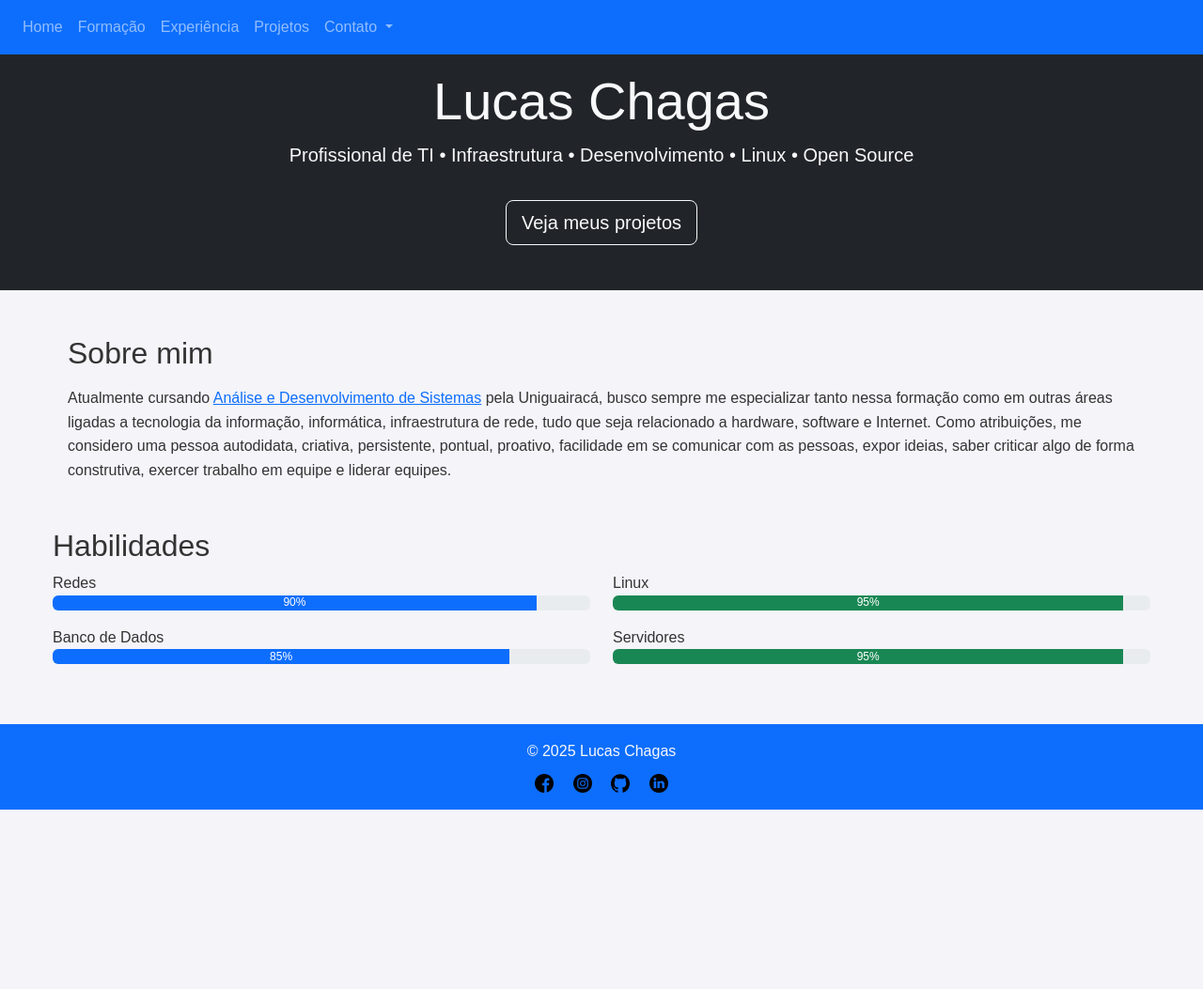
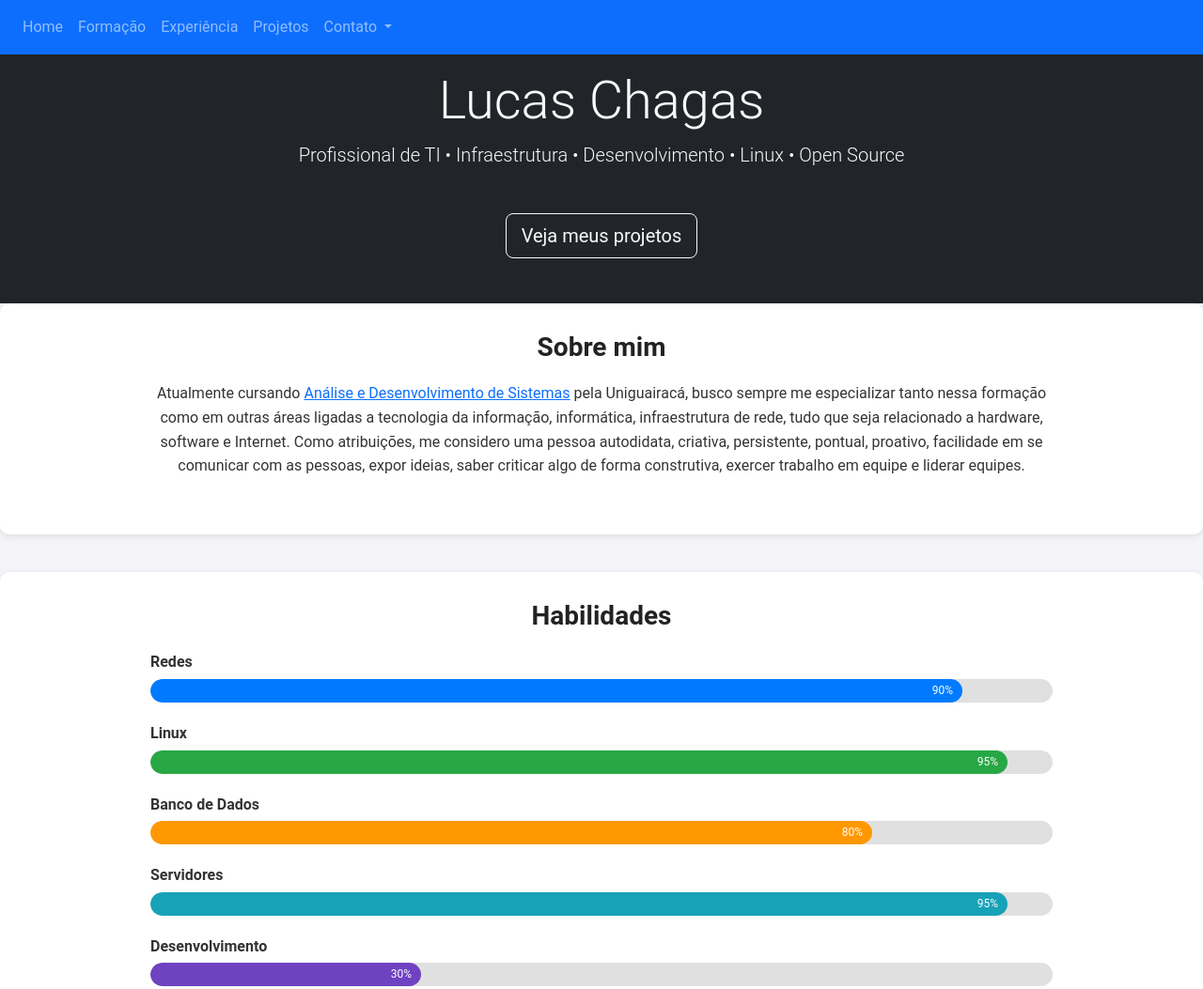
Before and after one commit to Lucas-chagas/portfolio, a plain HTML site: page index.html in a window 1280 px wide. Shown: the top 1053 px of the page at 94% size. Before the commit the page ends 862 px from the top, so only its background shows below. Drawn offline with nearby package versions, Linux system fonts and the light colour scheme.

Commit message:
Terceiro commit

```diff
--- a/css/estilo.css
+++ b/css/estilo.css
@@ -1,4 +1,3 @@
-/* Reset básico */
 * {
     margin: 0;
     padding: 0;
@@ -6,10 +5,32 @@
   }
 
   body {
-  font-family: Arial, sans-serif;
+    font-family: "Roboto", sans-serif;
     line-height: 1.6;
     background: #f4f4f9;
     color: #333;
+    margin: 0;
+    padding: 0;
+  }
+
+  h2 {
+    text-align: center;
+    margin-bottom: 20px;
+    font-size: 28px;
+    color: #222;
+    font-weight: bold;
+  }
+
+  p {
+    text-align: center;
+    font-size: 16px;
+    margin-bottom: 30px;
+  }
+
+  .container {
+    max-width: 1000px;
+    margin: 0 auto;
+    padding: 30px 20px;
   }
 
   /* Header */
@@ -49,6 +70,49 @@ body {
   .site-nav .ativo {
     text-decoration: underline;
   }
+
+  /* Página Index */
+
+  .sobre-mim, .habilidades {
+    background: #fff;
+    border-radius: 10px;
+    box-shadow: 0 2px 8px rgba(0, 0, 0, 0.1);
+    margin-bottom: 40px;
+  }
+
+  .skill {
+    margin-bottom: 20px;
+  }
+
+  .skill span {
+    display: block;
+    font-weight: 600;
+    margin-bottom: 5px;
+  }
+
+  .progress {
+    background-color: #e0e0e0;
+    border-radius: 20px;
+    overflow: hidden;
+    height: 25px;
+  }
+
+  .progress-bar {
+    height: 100%;
+    line-height: 25px;
+    text-align: right;
+    padding-right: 10px;
+    color: #fff;
+    border-radius: 20px;
+    transition: width 1s ease-in-out;
+  }
+
+.progress-bar.redes { background: #007bff; }
+.progress-bar.linux { background: #28a745; }
+.progress-bar.bd { background: #ff9800; }
+.progress-bar.servidores { background: #17a2b8; }
+.progress-bar.dev { background: #6f42c1; }
+.progress-bar.seguranca { background: #e83e8c; }
 
   /* Formação / Cursos */
 .formacao {
@@ -205,7 +269,7 @@ body {
 
 .projeto-card img {
   width: 100%;
-  height: 180px;
+  height: 300px;
   object-fit: cover;
   border-radius: 6px;
 }
@@ -219,13 +283,8 @@ body {
   font-size: 0.95rem;
   color: #555;
 }
-.container {
-  max-width: 1200px;
-  margin: 0 auto;
-  padding: 0 1rem; /* dá respiro nas laterais */
-}
 
-  /* ===== Contato ===== */
+  /*Página Contato */
 .contato {
   display: flex;
   flex-direction: column;
@@ -243,7 +302,7 @@ body {
   flex-direction: column;
   gap: 1rem;
   width: 100%;
-  max-width: 400px;  /* limita tamanho */
+  max-width: 400px;
   background: #fff;
   padding: 1.5rem;
   border-radius: 10px;
--- a/index.html
+++ b/index.html
@@ -48,51 +48,62 @@
           <p class="lead">Profissional de TI • Infraestrutura • Desenvolvimento • Linux • Open Source</p>
           <a href="projetos.html" class="btn btn-outline-light btn-lg mt-3">Veja meus projetos</a>
         </header>
-        <main class="container">
-            <section class="container my-5">
-              <h2 class="mb-3">Sobre mim</h2>
-              <p class="text-justify">
-                    Atualmente cursando <a href="ads.html">Análise e Desenvolvimento de Sistemas</a> pela Uniguairacá, busco
+
+        <section class="sobre-mim">
+          <div class="container">
+            <h2>Sobre mim</h2>
+              <p>Atualmente cursando <a href="ads.html">Análise e Desenvolvimento de Sistemas</a> pela Uniguairacá, busco
               sempre me especializar tanto nessa formação como em outras áreas ligadas a tecnologia da
               informação, informática, infraestrutura de rede, tudo que seja relacionado a hardware, software e Internet.
               Como atribuições, me considero uma pessoa autodidata, criativa, persistente, pontual, proativo, facilidade
               em se comunicar com as pessoas, expor ideias, saber criticar algo de forma construtiva, exercer trabalho
-                    em equipe e liderar equipes.
-                </p>
+              em equipe e liderar equipes.</p>
+          </div>
         </section>
-        </main>
-        <section class="container my-5">
+
+        <section class="habilidades">
+            <div class="container">
               <h2>Habilidades</h2>
-            <div class="row">
-              <div class="col-md-6 mb-3">
-                <label>Redes</label>
+              <div class="skill">
+                <span>Redes</span>
                 <div class="progress">
-                  <div class="progress-bar bg-primary" style="width: 90%">90%</div>
+                  <div class="progress-bar redes" style="width: 90%">90%</div>
                 </div>
               </div>
-              <div class="col-md-6 mb-3">
-                <label>Linux</label>
+              <div class="skill">
+                <span>Linux</span>
                 <div class="progress">
-                  <div class="progress-bar bg-success" style="width: 95%">95%</div>
+                  <div class="progress-bar linux" style="width: 95%">95%</div>
                 </div>
               </div>
-            </div>
-            <div class="row">
-              <div class="col-md-6 mb-3">
-                <label>Banco de Dados</label>
+              <div class="skill">
+                <span>Banco de Dados</span>
                 <div class="progress">
-                  <div class="progress-bar bg-primary" style="width: 85%">85%</div>
+                  <div class="progress-bar bd" style="width: 80%">80%</div>
                 </div>
               </div>
-              <div class="col-md-6 mb-3">
-                <label>Servidores</label>
+              <div class="skill">
+                <span>Servidores</span>
                 <div class="progress">
-                  <div class="progress-bar bg-success" style="width: 95%">95%</div>
+                  <div class="progress-bar servidores" style="width: 95%">95%</div>
+                </div>
+              </div>
+              <div class="skill">
+                <span>Desenvolvimento</span>
+                <div class="progress">
+                  <div class="progress-bar dev" style="width: 30%">30%</div>
+                </div>
+              </div>
+              <div class="skill">
+                <span>Segurança</span>
+                <div class="progress">
+                  <div class="progress-bar seguranca" style="width: 85%">85%</div>
                 </div>
               </div>
             </div>
         </section>
 
+        <br><br><br><br>
 
         <footer>
             <div class="bg-primary text-light text-center p-3">
```
Also changed, not shown: projetos.html (+3 -1 lines), Imagens/Proxmox/proxmox6.png (added), 1 other file. Lines whose indentation alone changed are shown as unchanged.
